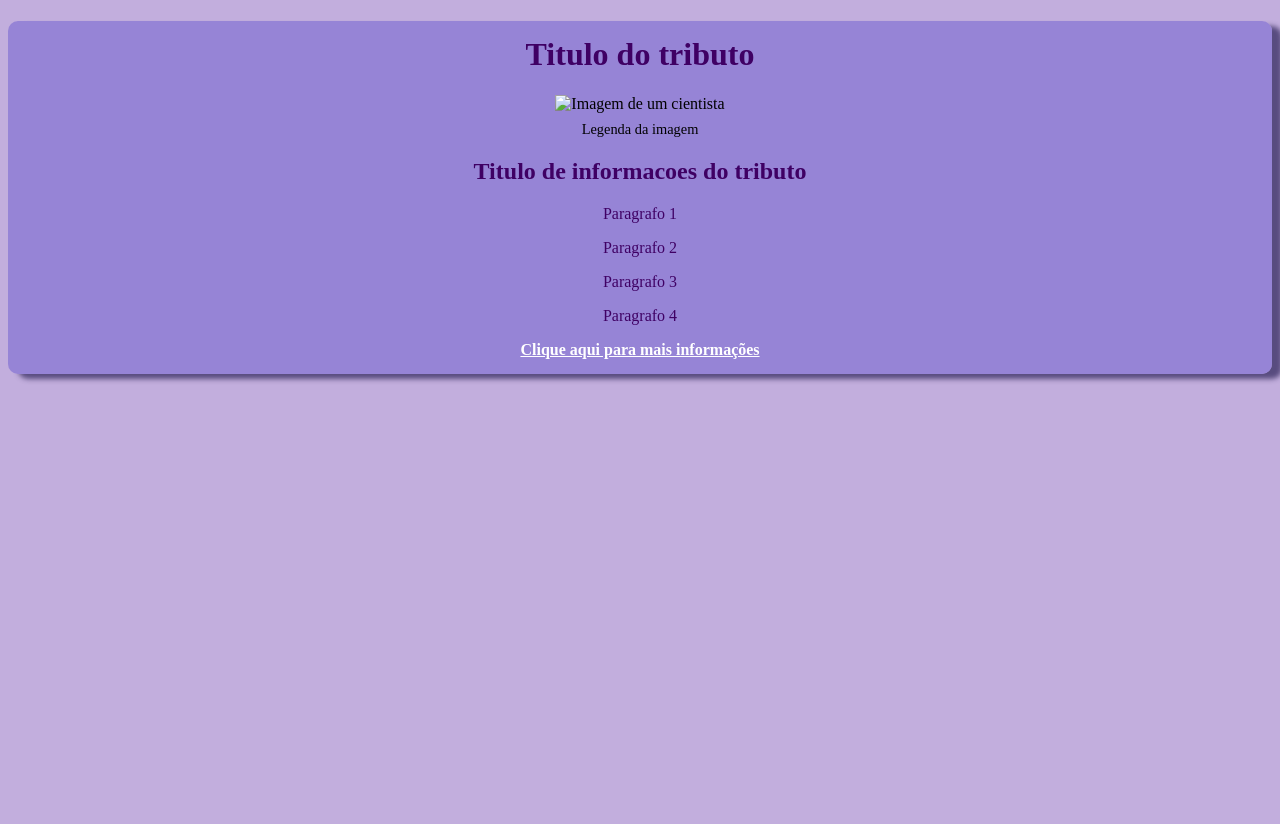
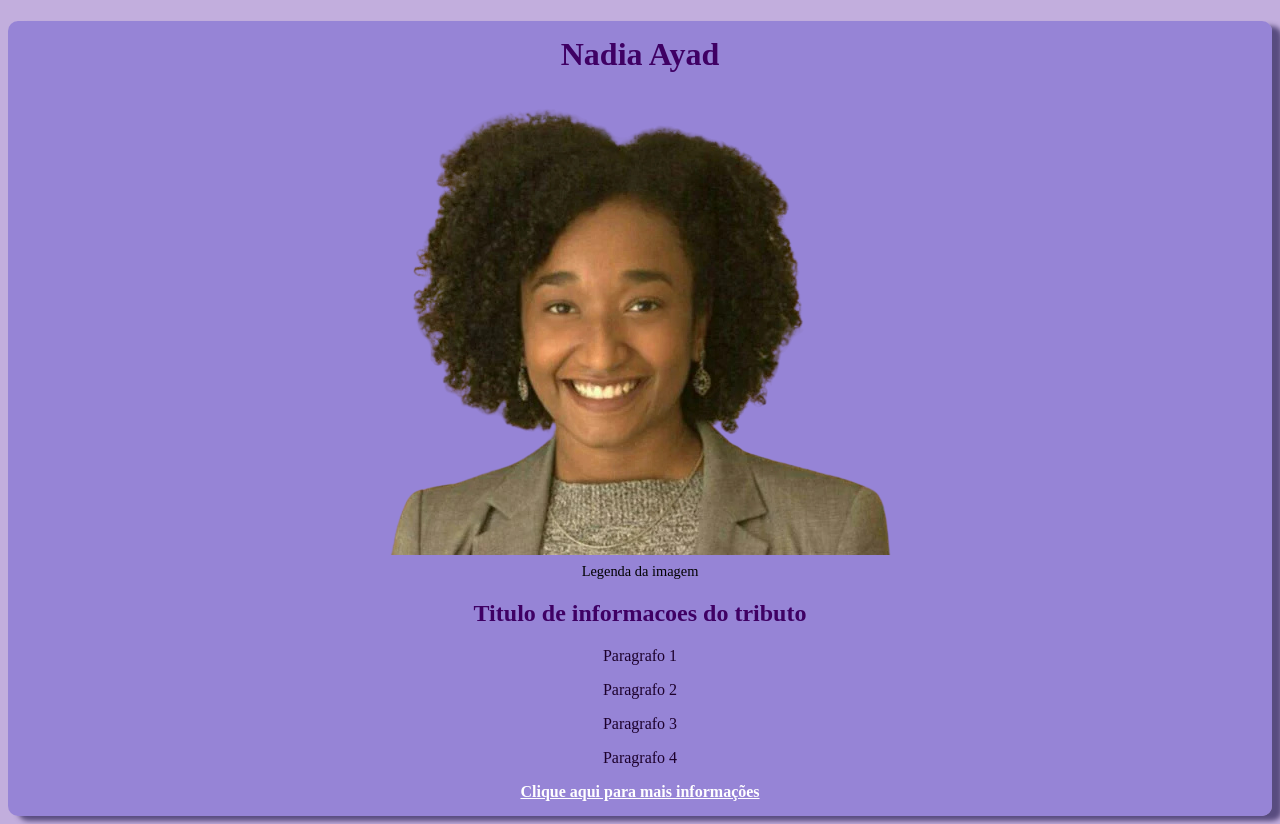
Before and after one commit to jvgfons/TSI-Tributo-Cientista, a website built with Vite: page index.html in a window 1280 px wide. Before the commit the page ends 800 px from the top, so only its background shows below. Built offline with nearby package versions, Linux system fonts and the light colour scheme.

Commit message:
Definida a cientista do tributo, adicionado titulo e foto

```diff
--- a/index.html
+++ b/index.html
@@ -7,10 +7,11 @@
     <title>Tributo</title>
   </head>
     <main id="main">
-      <h1 id="title">Titulo do tributo</h1>
+      <h1 id="title">Nadia Ayad</h1>
+
 
         <div id="img-div">
-          <img id="image" src="" alt="Imagem de um cientista">
+          <img id="image" src="src/images/nadya.png" alt="Imagem de um cientista">
           <div id="img-caption">Legenda da imagem</div>
         </div>
 
--- a/src/style.css
+++ b/src/style.css
@@ -32,6 +32,9 @@ h1,h2,p{
   text-align: center;
   color: rgb(63, 0, 100);
 }
+p{
+  color: rgb(28, 0, 44);
+}
 
 h1{
   padding-top: 15px;
```
Also changed, not shown: src/images/nadya.png (added).
